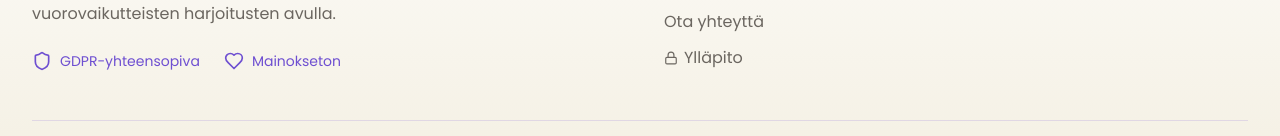
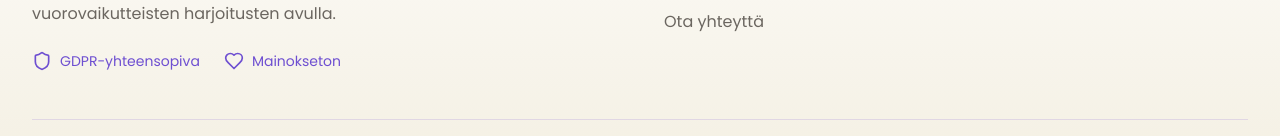
Before and after one commit to nuppudigital/Nuppu-Website, a React (Vite) app: page / in a window 1280 px wide. Shown: the part 3540-3676 px from the top of the page. Built offline with nearby package versions, Linux system fonts and the light colour scheme; no server answers.

Commit message:
Change in Admin

```diff
--- a/src/app/components/Footer.tsx
+++ b/src/app/components/Footer.tsx
@@ -1,5 +1,5 @@
 import { Link } from "react-router-dom";
-import { Heart, Lock, Mail, Shield } from "lucide-react";
+import { Heart, Mail, Shield } from "lucide-react";
 import { useLanguage } from "../i18n/LanguageContext";
 import nuppuMark from "../../assets/NUPPU MARK.png";
 import nuppuWordmark from "../../assets/NUPPU WORDMARK.png";
@@ -76,18 +76,6 @@ export default function Footer() {
                   {t("nav.contact")}
                 </Link>
               </li>
-              <li>
-                {/* plain anchor, not <Link> - /admin is its own app, not part of this router */}
-                <a
-                  href="/admin"
-                  target="_blank"
-                  rel="noopener noreferrer"
-                  className="text-[#6B6660] hover:text-[#6E4FD1] transition-colors inline-flex items-center gap-1.5"
-                >
-                  <Lock size={14} />
-                  {t("footer.admin")}
-                </a>
-              </li>
             </ul>
           </div>
 
```
